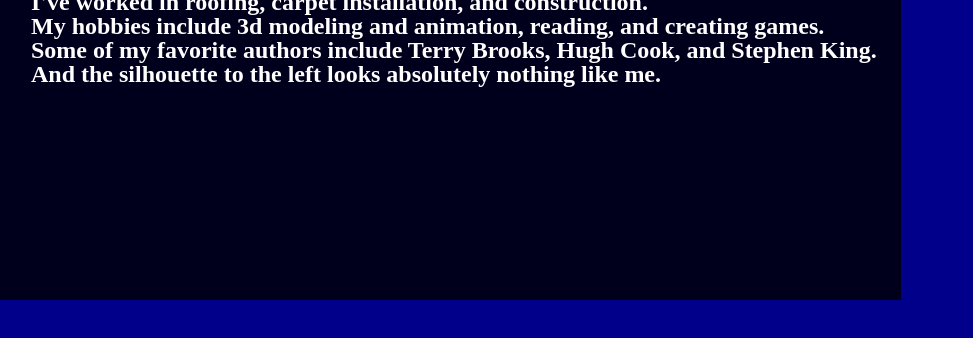
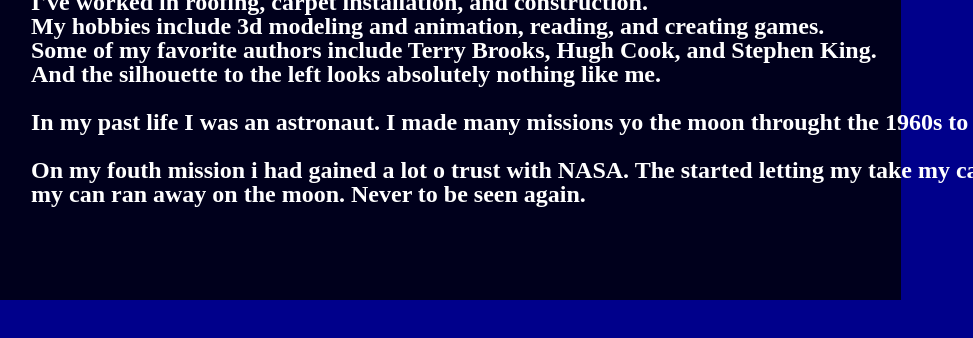
Before and after one commit to cpittman3/about-chrisPittman, a plain HTML site: page index.html in a window 1280 px wide. Shown: the part 170-508 px from the top of the page, 307-1280 px from the left. Drawn offline with Linux system fonts and the light colour scheme.

Commit message:
Update index.html

```diff
--- a/index.html
+++ b/index.html
@@ -18,6 +18,11 @@
          <br>Some of my favorite authors include Terry Brooks, Hugh Cook, and Stephen King.
          <br>And the silhouette to the left looks absolutely nothing like me.
       </p>
+      <p>   In my past life I was an astronaut. I made many missions yo the moon throught the 1960s to mine for kryptonite.
+      </p>
+      <p>   On my fouth mission i had gained a lot o trust with NASA. The started letting my take my cat along with me. Unfortunately my can ran away on the moon.
+            Never to be seen again.
+      </p>
     </div>
     <div class="back-line"></div>
  </body>
```
